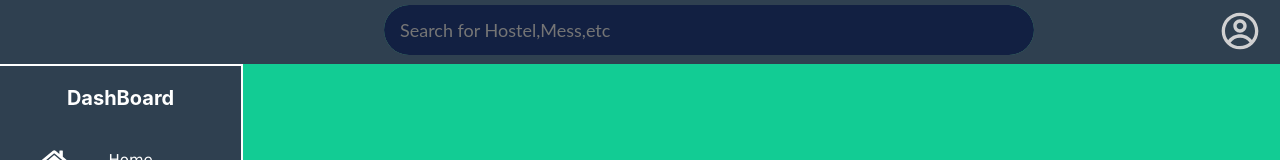
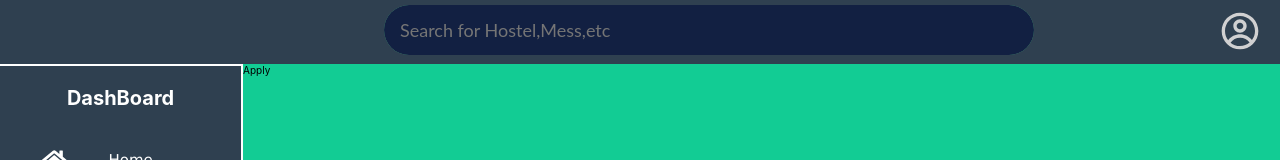
Before and after one commit to yashdubey369/Hostel_Management, a React (Create React App) app in the folder client/: page /hostel/apply in a window 1280 px wide. Shown: the top 160 px of the page. Built offline with nearby package versions, Linux system fonts and the light colour scheme.

Commit message:
Apply page Added

```diff
--- a/client/src/App.js
+++ b/client/src/App.js
@@ -7,6 +7,7 @@ import Mess from "./Pages/Mess/Mess";
 import Footer from "./Components/Footer";
 import Attendance from "./Pages/Hostel/Attendance";
 import SideBar from "./Components/SideBar";
+import Apply from "./Pages/Hostel/Apply";
 
 function App() {
   return (
@@ -24,6 +25,7 @@ function App() {
               <Routes>
                 <Route exact path="/" element={<HomePage />} />
                 <Route exact path="/hostel" element={<Hostel />} />
+                <Route exact path="/hostel/apply" element={<Apply />} />
                 <Route exact path="/hostel/attendance" element={<Attendance/>} />
                 <Route exact path="/mess" element={<Mess />} />
               </Routes>
--- /dev/null
+++ b/client/src/Pages/Hostel/Apply.js
@@ -0,0 +1,9 @@
+import React from 'react'
+
+function Apply() {
+  return (
+    <div>Apply</div>
+  )
+}
+
+export default Apply
```
